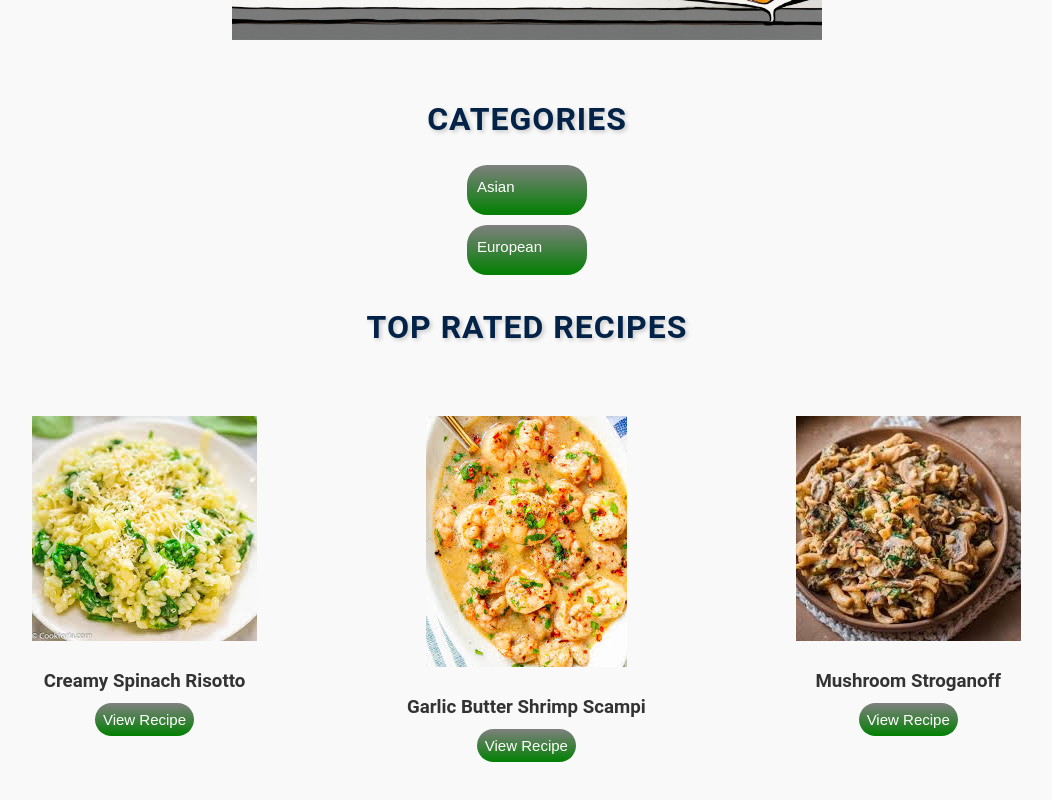
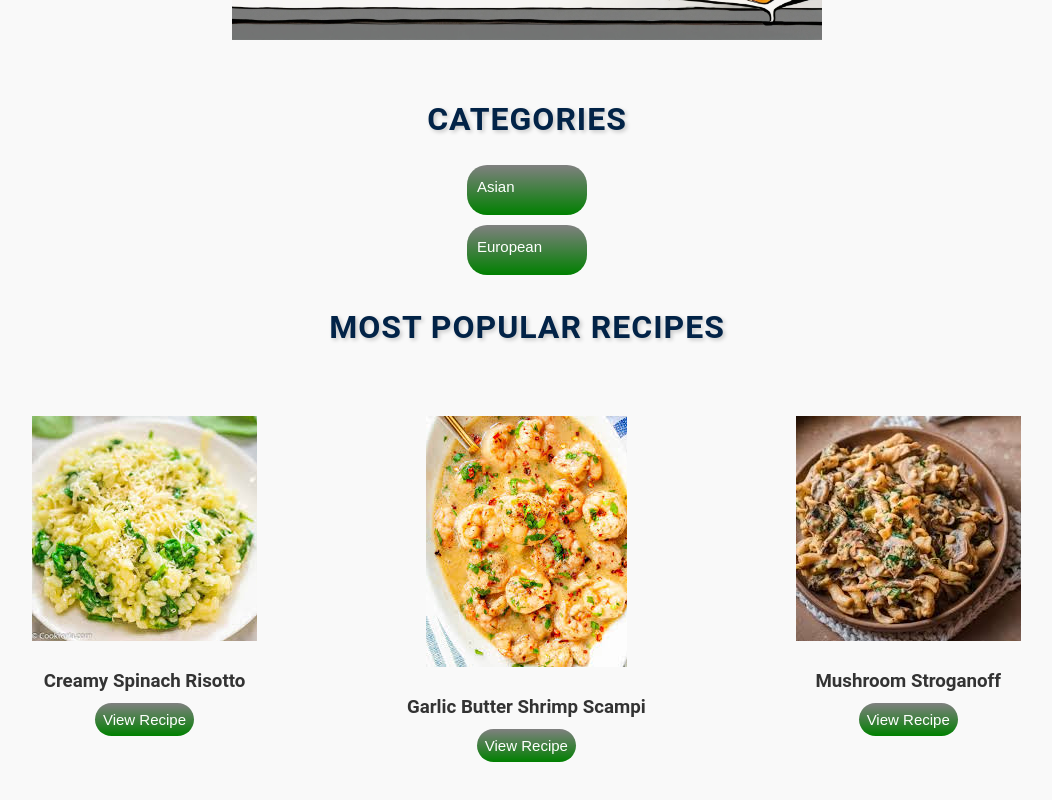
Before and after one commit to sherrymerry/React_Recipe_App, a React (Vite) app: page / in a window 1280 px wide. Shown: the part 737-1537 px from the top of the page, without its empty margins (123-1175 px from the left). Built offline with nearby package versions, Linux system fonts and the light colour scheme.

Commit message:
project complete

```diff
--- a/src/components/Home.jsx
+++ b/src/components/Home.jsx
@@ -26,7 +26,7 @@ const Home = () => {
           </li>
         ))}
       </ul>
-      <h2 className='recipe-rated-center'>Top Rated Recipes</h2>
+      <h2 className='recipe-rated-center'>Most Popular Recipes</h2>
       <div className="top-recipes">
         {topRecipes.map(recipe => (
           <div key={recipe.id} className="recipe-card">
```
